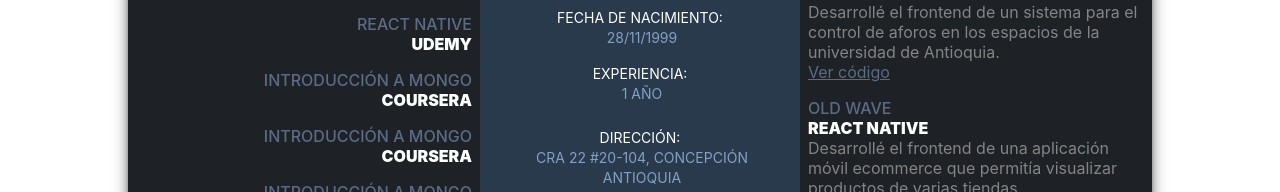
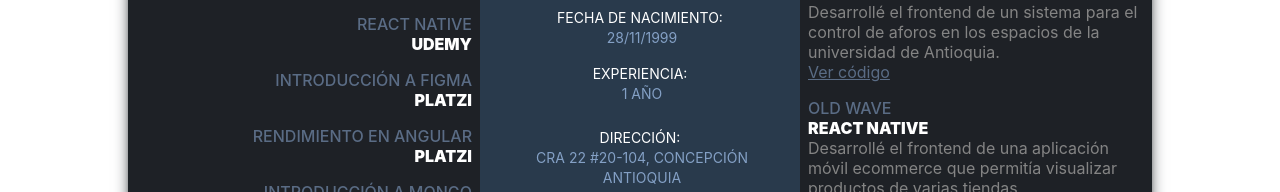
Before and after one commit to JuanFRios/hoja-de-vida, a React (Create React App) app: page / in a window 1280 px wide. Shown: the part 608-800 px from the top of the page. Built offline with nearby package versions, Linux system fonts and the light colour scheme.

Commit message:
Fix bug en seccion de cursos

```diff
--- a/src/components/SeccionCursos.jsx
+++ b/src/components/SeccionCursos.jsx
@@ -9,8 +9,8 @@ const SeccionCursos = () => (
     <ItemSeccion titulo='angular avanzado' subtitulo='udemy' />
     <ItemSeccion titulo='react' subtitulo='udemy' />
     <ItemSeccion titulo='react native' subtitulo='udemy' />
-    <ItemSeccion titulo='Introducción a mongo' subtitulo='coursera' />
-    <ItemSeccion titulo='Introducción a mongo' subtitulo='coursera' />
+    <ItemSeccion titulo='Introducción a Figma' subtitulo='platzi' />
+    <ItemSeccion titulo='Rendimiento en angular' subtitulo='platzi' />
     <ItemSeccion titulo='Introducción a mongo' subtitulo='coursera' />
   </div>
 );
```
